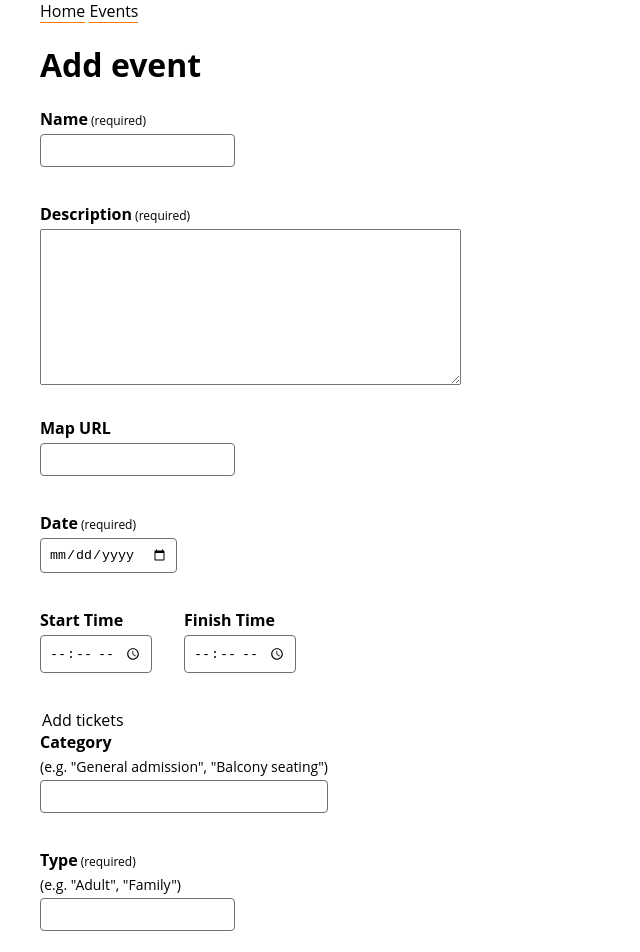
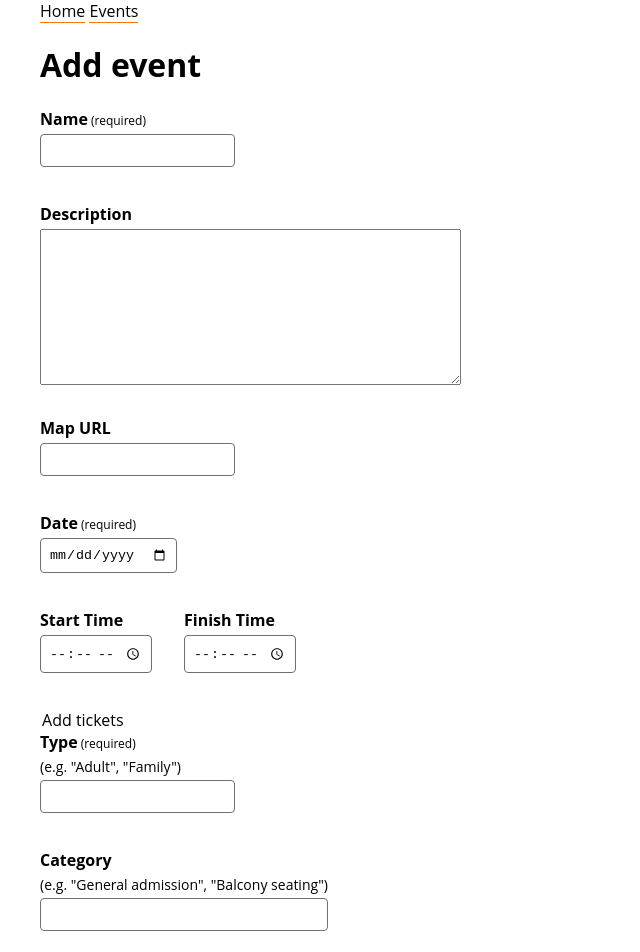
Before and after one commit to simonhudson/events-ticketing, a React (Vite) app in the folder events/: page / in a window 1280 px wide. Shown: the top 952 px of the page, without its empty margins (0-640 px from the left). Built offline with nearby package versions, Linux system fonts and the light colour scheme.

Commit message:
UI tweaks

```diff
--- a/events/src/components/add-event/index.tsx
+++ b/events/src/components/add-event/index.tsx
@@ -17,7 +17,7 @@ export const AddEvent = () => {
 	const [feedbackMessage, setFeedbackMessage] = useState<FeedbackMessage | undefined>();
 
 	const nameFieldRef = useRef<HTMLInputElement>(null);
-	const descriptionFieldRef = useRef<HTMLInputElement>(null);
+	const descriptionFieldRef = useRef<HTMLTextAreaElement>(null);
 	const mapFieldRef = useRef<HTMLInputElement>(null);
 	const dateFieldRef = useRef<HTMLInputElement>(null);
 	const timeStartFieldRef = useRef<HTMLInputElement>(null);
@@ -111,8 +111,6 @@ export const AddEvent = () => {
 							labelText="Description"
 							rows={10}
 							cols={50}
-							required={true}
-							errorText="djhjfhfjh"
 						/>
 					</FieldItem>
 				</FieldRow>
@@ -146,22 +144,22 @@ export const AddEvent = () => {
 					<FieldRow>
 						<FieldItem>
 							<Input
-								description='(e.g. "General admission", "Balcony seating")'
-								fieldRef={ticketCategoryFieldRef}
-								id="category"
-								labelText="Category"
+								errorText="Please enter a type for this ticket"
+								description='(e.g. "Adult", "Family")'
+								fieldRef={ticketTypeFieldRef}
+								id="type"
+								labelText="Type"
+								required={true}
 							/>
 						</FieldItem>
 					</FieldRow>
 					<FieldRow>
 						<FieldItem>
 							<Input
-								errorText="Please enter a type for this ticket"
-								description='(e.g. "Adult", "Family")'
-								fieldRef={ticketTypeFieldRef}
-								id="type"
-								labelText="Type"
-								required={true}
+								description='(e.g. "General admission", "Balcony seating")'
+								fieldRef={ticketCategoryFieldRef}
+								id="category"
+								labelText="Category"
 							/>
 						</FieldItem>
 					</FieldRow>
```
